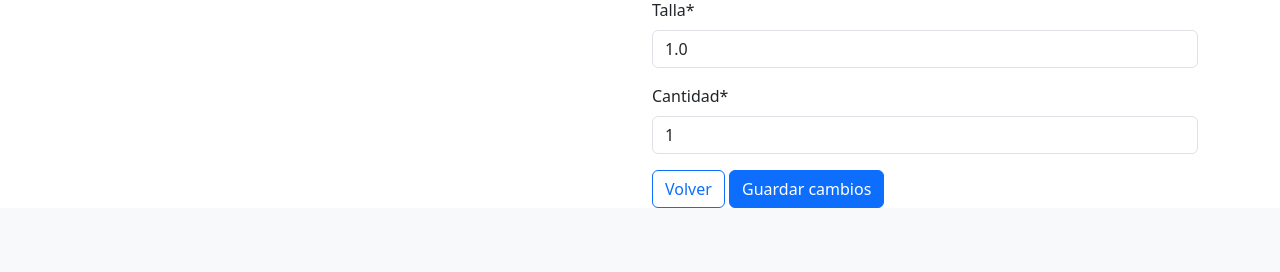
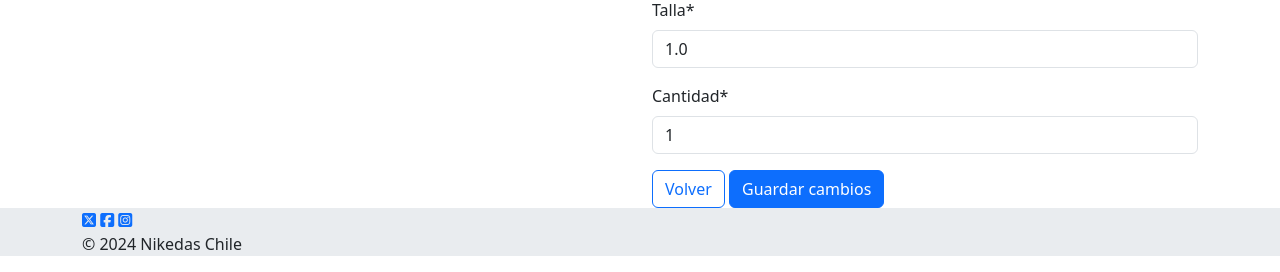
Before and after one commit to faavsun/nikedas, a Django app: page /editar/1 in a window 1280 px wide. Shown: the part 906-1178 px from the top of the page. Before the commit the page ends 1114 px from the top, so only its background shows below. Run offline with Django 5.2, Linux system fonts and the light colour scheme; tables that the repository leaves empty hold one stand-in row (values such as "Sample post"); grey boxes marked "Sample" are stand-in pictures; one stand-in notice (Sample message) is shown; some libraries are stand-ins or nearby versions.

Commit message:
Footer de baseAdmin

```diff
--- a/aplicacion/templates/aplicacion/baseadmin.html
+++ b/aplicacion/templates/aplicacion/baseadmin.html
@@ -49,5 +49,59 @@
 
     {%endblock content%}
 
+    <!-- Footer -->
+    <footer>
+        <div class="container-fluid bg-body-secondary">
+            <div class="container footer-container">
+                <div class="footer-logos">
+                    <a href="https://www.duoc.cl/" target="_blank"><i class="fa-brands fa-square-x-twitter"></i></a>
+                    <a href="https://www.duoc.cl/" target="_blank"><i class="fa-brands fa-square-facebook"></i></a>
+                    <a href="https://www.duoc.cl/" target="_blank"><i class="fa-brands fa-square-instagram"></i></a>
+                </div>
+                <p class="footer-text">© 2024 Nikedas Chile</p>
+            </div>
+        </div>
+    </footer>
+
+    <script src="https://cdn.jsdelivr.net/npm/sweetalert2@11"></script>
+
+    {% if messages %}
+        {% for m in messages %}
+            <script>
+                var title = ''
+                var icon = ''
+
+                {% if 'success' in m.tags %}
+                    title = "¡Operación exitosa!";
+                    icon = 'success';
+                {% elif 'info' in m.tags %}
+                    title = "Información";
+                    icon = 'info';
+                {% elif 'warning' in m.tags %}
+                    title = "Advertencia";
+                    icon = 'warning';
+                {% elif 'error' in m.tags %}
+                    title = "Error";
+                    icon = 'error';
+                {% else %}
+                    title = "Mensaje";
+                    icon = 'info';
+                {% endif %}
+
+                Swal.fire({
+                    title: title,
+                    text: "{{m}}",
+                    icon: icon
+                  });
+
+            </script>
+        {% endfor %}
+    {% endif %}
+
+
+    <script src="{% static "aplicacion/bootstrap-5.3.3-dist/js/bootstrap.bundle.js" %}"></script>
+
+
+
 </body>
 </html>
```
